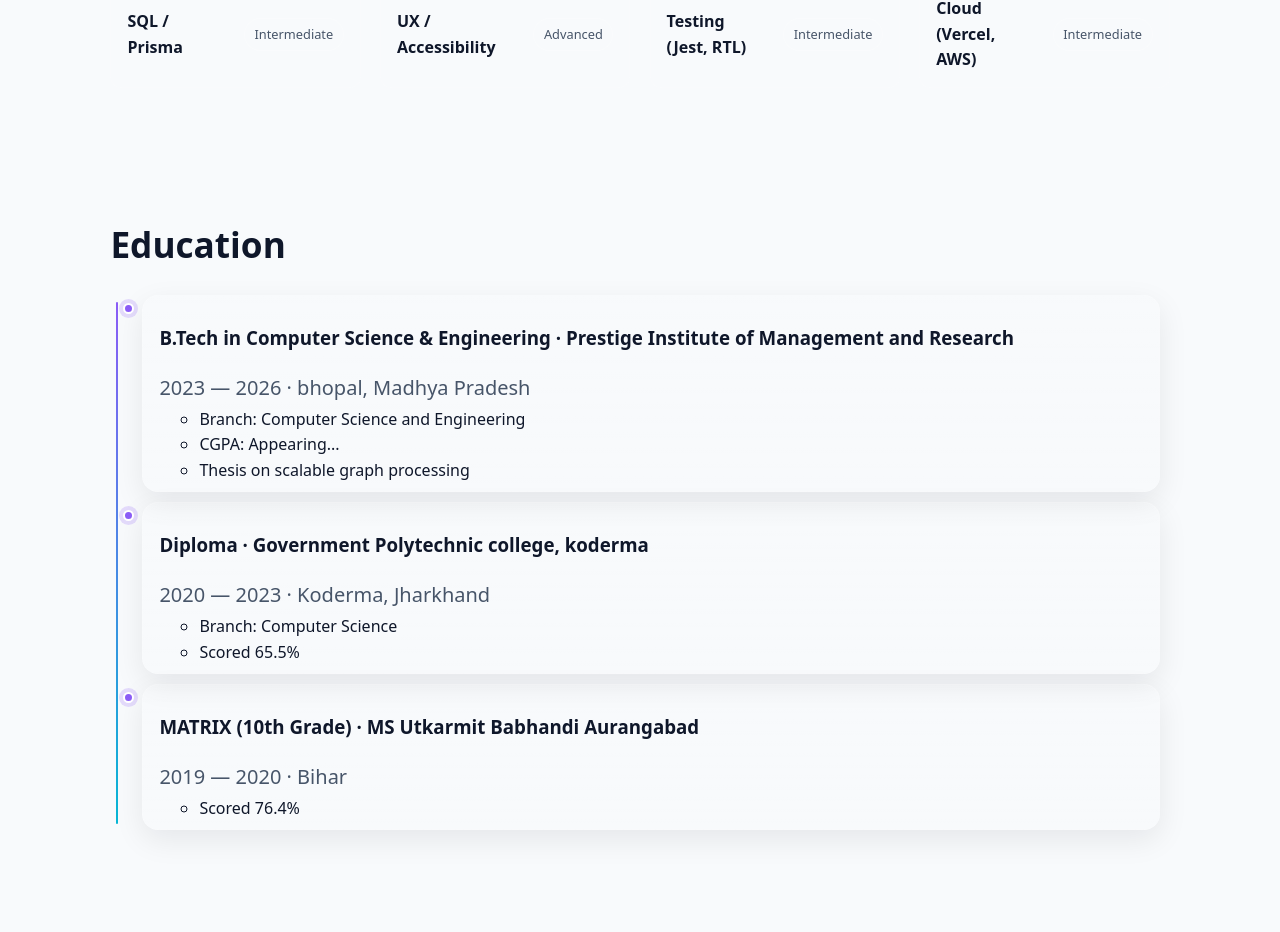
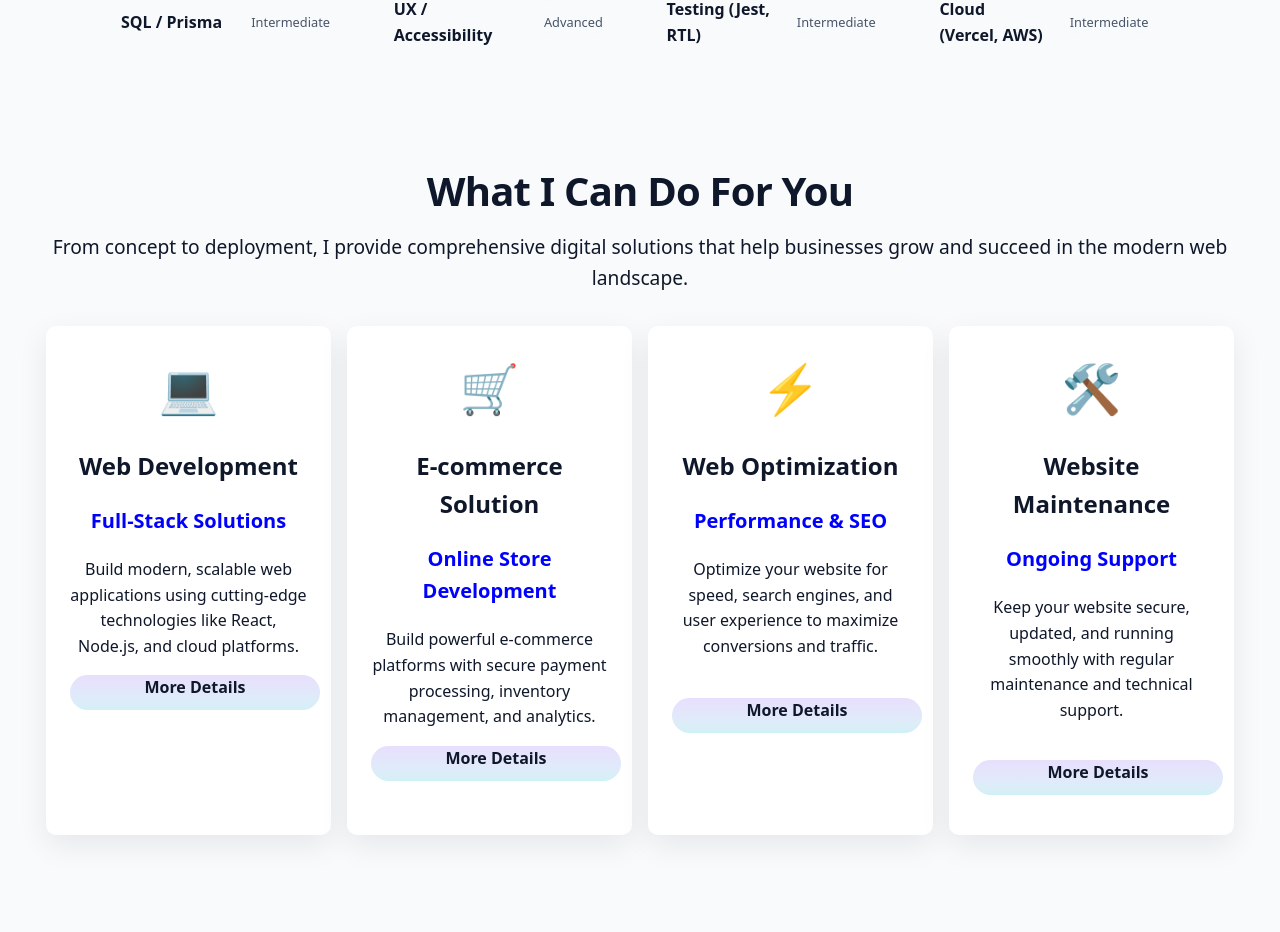
Before and after one commit to subhashmehta10/React-Project, a React (Vite) app: page / in a window 1280 px wide. Shown: the part 1853-2785 px from the top of the page. Built offline with nearby package versions, Linux system fonts and the light colour scheme.

Commit message:
Update and changes

```diff
--- a/src/App.jsx
+++ b/src/App.jsx
@@ -4,6 +4,8 @@ import Header from "./components/Header";
 import Hero from "./components/Hero";
 import Projects from "./components/Projects";
 import Skills from "./components/Skills";
+import Services from "./components/compo/service";
+import WorkProcess from "./components/compo/WorkProcess";
 import Education from "./components/Education";
 import Experience from "./components/Experience";
 import About from "./components/About";
@@ -21,6 +23,8 @@ function App() {
       <Hero/>
       <Projects/>
       <Skills/>
+      <Services/>
+      <WorkProcess/>
       <Education/>
       <Experience/>
       <About/>
--- a/src/components/Header.jsx
+++ b/src/components/Header.jsx
@@ -38,8 +38,7 @@ function Header() {
     <header aria-label="Primary">
       <div className="container nav">
         <a className="brand" href="#top" aria-label="Homepage">
-          <span className="logo" aria-hidden="true"></span>
-          <span>My Portfolio</span>
+          <span>Portfolio.</span>
         </a>
         <button className="menu-btn" aria-expanded="false" aria-controls="menu">
           ☰ Menu
--- /dev/null
+++ b/src/components/compo/WorkProcess.jsx
@@ -0,0 +1,50 @@
+
+import React from 'react';
+
+const workSteps = [
+  {
+    id: 1,
+    title: "Discovery",
+    description: "Understanding your goals, requirements, and target audience",
+    icon: "🔍", // Placeholder for icons
+  },
+  {
+    id: 2,
+    title: "Planning",
+    description: "Creating detailed project roadmap and technical specifications",
+    icon: "📊",
+  },
+  {
+    id: 3,
+    title: "Development",
+    description: "Building your solution with best practices and modern technologies",
+    icon: "💻",
+  },
+  {
+    id: 4,
+    title: "Launch",
+    description: "Testing, deployment, and ongoing support for your success",
+    icon: "🚀",
+  },
+];
+
+const WorkProcess = () => {
+  return (
+    <div className="work-process-container">
+      <h1>My Work Process</h1>
+      <p>A proven methodology that ensures quality results and client satisfaction</p>
+      <div className="work-steps">
+        {workSteps.map(step => (
+          <div className="work-step" key={step.id}>
+            <div className="icon">{step.icon}</div>
+            <h2>{step.title}</h2>
+            <p>{step.description}</p>
+            <span className="step-number">{`0${step.id}`}</span>
+          </div>
+        ))}
+      </div>
+    </div>
+  );
+};
+
+export default WorkProcess;
--- /dev/null
+++ b/src/components/compo/service.jsx
@@ -0,0 +1,49 @@
+// src/Services.js
+import React from 'react';
+// import './Services.css';  // Ensure this CSS file includes styles
+
+const Services = () => {
+    return (
+        <>
+        <div className="services-container">
+            <h1 className="services-header">What I Can Do For You</h1>
+            <p className="services-subheader">
+                From concept to deployment, I provide comprehensive digital solutions that help businesses grow and succeed in the modern web landscape.
+            </p>
+            <div className="services-grid">
+                <div className="service-card">
+                    <div className="service-icon">💻</div> {/* Icon for Web Development */}
+                    <h2>Web Development</h2>
+                    <h3 style={{color:"blue",fontSize:"20px"}}>Full-Stack Solutions</h3>
+                    <p>Build modern, scalable web applications using cutting-edge technologies like React, Node.js, and cloud platforms.</p>
+                     <p className="price" id='money' >More Details</p>
+                </div>
+                <div className="service-card">
+                    <div className="service-icon">🛒</div> {/* Icon for E-commerce Solutions */}
+                    <h2>E-commerce Solution</h2>
+                    <h3 style={{color:"blue",fontSize:"20px"}}>Online Store Development</h3>
+                    <p>Build powerful e-commerce platforms with secure payment processing, inventory management, and analytics.</p>
+                    <p className="price" id='money'>More Details</p>
+                </div>
+                <div className="service-card">
+                    <div className="service-icon">⚡</div> {/* Icon for Web Optimization */}
+                    <h2>Web Optimization</h2>
+                    <h3 style={{color:"blue",fontSize:"20px"}}>Performance & SEO</h3>
+                    <p>Optimize your website for speed, search engines, and user experience to maximize conversions and traffic.</p>
+                    <p className="price" id='money' style={{marginTop:"39px"}}>More Details</p>
+                </div>
+                <div className="service-card">
+                    <div className="service-icon">🛠️</div> {/* Icon for Website Maintenance */}
+                    <h2>Website Maintenance</h2>
+                    <h3 style={{color:"blue",fontSize:"20px"}}>Ongoing Support</h3>
+                    <p>Keep your website secure, updated, and running smoothly with regular maintenance and technical support.</p>
+                    <p className="price" id='money' style={{marginTop:"37px"}}>More Details</p>
+                </div>
+            </div>
+        </div>
+
+        </>
+    );
+};
+
+export default Services;
--- a/src/index.css
+++ b/src/index.css
@@ -10,6 +10,7 @@
       --radius: 16px;
       --shadow: 0 10px 30px rgba(0,0,0,.35);
       --maxw: 1120px;
+      --mixbtn:linear-gradient(180deg, color-mix(in oklab, var(--brand) 20%, transparent), color-mix(in oklab, var(--brand-2) 20%, transparent));
     }
     @media (prefers-color-scheme: light) {
       :root {
@@ -31,7 +32,8 @@
          margin:0;
           font: 16px/1.6 system-ui, -apple-system, Segoe UI, Roboto, Ubuntu, Cantarell, Noto Sans, "Helvetica Neue", Arial, "Apple Color Emoji", "Segoe UI Emoji";
           color: var(--text);
-          background: radial-gradient(1200px 700px at 10% -10%, rgba(139,92,246,.18), transparent 60%), radial-gradient(1000px 600px at 90% 10%, rgba(6,182,212,.15), transparent 60%), var(--bg); }
+          background: radial-gradient(1200px 700px at 10% -10%, rgba(139,92,246,.18), transparent 60%), radial-gradient(1000px 600px at 90% 10%, rgba(6,182,212,.15), transparent 60%), var(--bg);
+        }
       a {
          color: inherit; text-decoration: none;
         }
@@ -39,7 +41,7 @@
          max-width: 100%; display: block;
         }
   .container {
-     width: min(84% - 1rem);
+     width: min(85% - 1rem);
       margin-inline: auto;
     }
     .btn {
@@ -76,6 +78,7 @@
       display: flex;
       position:fixed;
       width: calc(100% - 40px);
+      height: 10vh;
       margin: 20px 20px 20px 20px;
       border-radius: 15px;
       z-index: 50;
@@ -92,17 +95,9 @@
       display:flex;
       align-items:center;
       gap:.7rem;
-      font-weight:800;
+      font-size: 2rem;
+      font-weight:700;
       letter-spacing:.4px;
-    }
-    .brand .logo {
-      width:36px;
-      height:36px;
-      display:grid;
-      place-items:center;
-      border-radius:12px;
-      background: conic-gradient(from 120deg, var(--brand), var(--brand-2), var(--accent));
-      box-shadow: inset 0 -4px 12px #0003;
     }
     nav ul {
       display:flex;
@@ -241,7 +236,7 @@ h1 {
       border:1px solid #ffffff1f;
       border-radius: var(--radius);
       background: linear-gradient(180deg, rgba(255,255,255,.05), transparent);
-      padding: 0.5rem;
+      padding: 0.9rem;
       transition: transform .15s ease, border .2s ease, background .2s ease;
       box-shadow: var(--shadow);
     }
@@ -252,7 +247,8 @@ h1 {
     .project {
       grid-column: span 6;
       display:grid;
-      gap:.8rem;
+      gap:.4rem;
+
     }
     .project .thumb {
       aspect-ratio: 16/9;
@@ -325,8 +321,18 @@ h1 {
     }
 
     /* Contact */
-    form { display:grid; gap:.9rem; }
-    input, textarea { width:100%; padding:.9rem 1rem; border-radius: 12px; border:1px solid #ffffff28; background: #0f172a; color: var(--text); outline:none; }
+    form {
+      display:grid;
+      gap:.9rem;
+    }
+    input, textarea { width:100%;
+      padding:.9rem 1rem;
+      border-radius: 12px;
+      border:1px solid #ffffff28;
+      background: #0f172a;
+      color: var(--text);
+      outline:none;
+    }
     input:focus, textarea:focus { box-shadow: var(--ring); border-color: color-mix(in oklab, var(--brand) 40%, #ffffff28); }
     textarea { min-height: 140px; resize: vertical; }
 
@@ -374,3 +380,103 @@ h1 {
         padding-top: 6.5rem;
       }
     }
+
+
+    /* What i can do for you------------------------------ */
+
+   .services-container {
+     text-align: center;
+     padding: 2rem;
+     border-radius: 14px;
+   }
+   .services-header {
+     font-size: 2.5rem;
+     font-weight: bold;
+     margin-bottom: 1rem;
+   }
+   .services-subheader {
+     font-size: 1.2rem;
+     margin-bottom: 2rem;
+   }
+   .services-grid {
+     display: flex;
+     justify-content: center;
+     gap: 1rem;
+     flex-wrap: wrap;
+     margin-top: 2rem ;
+   }
+   .service-card:hover {
+      transform: translateY(-3px);
+      border-color: #ffffff3d;
+    }
+   .service-card {
+     background: var(--panel);
+     border-radius: 10px;
+     box-shadow: var(--shadow);
+     padding: 1.5rem;
+     width: 285px;
+   }
+   .service-icon {
+     font-size: 3rem;
+     margin-bottom: 1rem;
+   }
+   .price {
+     font-weight: bold;
+     margin-top: 1rem;
+   }
+   #money {
+     height: 35px;
+     width: 250px;
+     border-radius: 24px;
+     cursor: pointer;
+     background: var(--mixbtn);
+   }
+   .card-container {
+     display: flex;
+     justify-content: center;
+     /* Center horizontally */
+     align-items: center;
+     /* Center vertically */
+     height: 100vh;
+     /* Full height of the viewport, if needed */
+   }
+
+
+   /* My work Process------------- */
+
+   .work-process-container {
+     text-align: center;
+     padding: 50px;
+     border-radius: 14px;
+   }
+   .work-steps {
+     display: flex;
+     flex-wrap: wrap;
+     gap: 18px;
+     justify-content: center;
+   }
+   .work-step {
+     background: var(--panel);
+     border-radius: 8px;
+     margin: 10px;
+     padding: 20px;
+     box-shadow: var(--shadow);
+     width: 40vh;
+   }
+   .work-step:hover {
+      transform: translateY(-3px);
+      border-color: #ffffff3d;
+    }
+   .icon {
+     font-size: 30px;
+     margin-bottom: 10px;
+   }
+   .step-number {
+     display: inline-block;
+     background: var(--mixbtn);
+     border-radius: 50%;
+     width: 30px;
+     height: 30px;
+     line-height: 30px;
+     margin-top: 10px;
+   }
```
